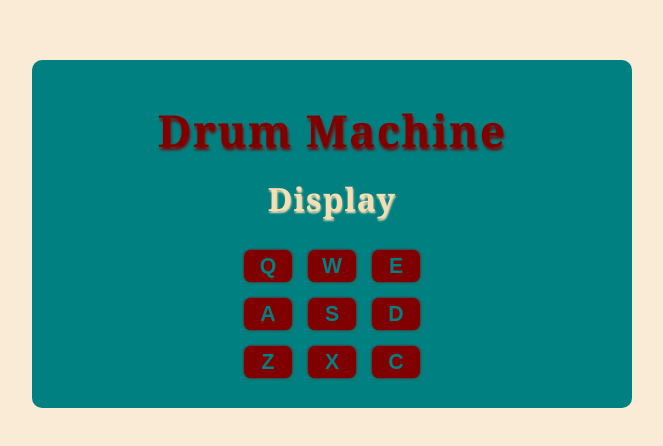
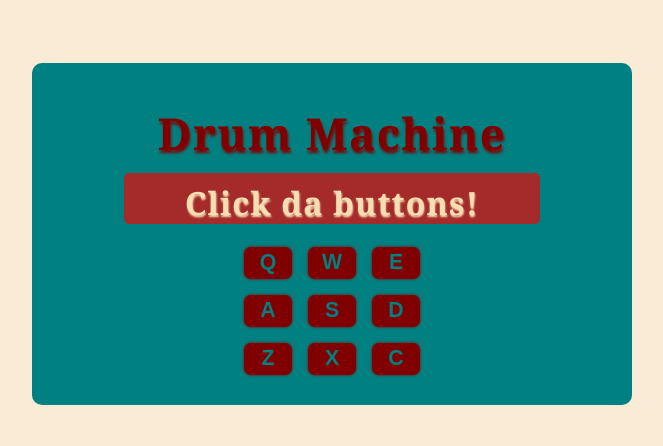
Before and after one commit to AndreyDmitriev39r/fcc-drum-machine, a React (Create React App) app: page / in a window 1280 px wide. Shown: the part 166-612 px from the top of the page, without its empty margins (308-971 px from the left). Built offline with nearby package versions, Linux system fonts and the light colour scheme.

Commit message:
shared state for drumpad and display

```diff
--- a/src/App.js
+++ b/src/App.js
@@ -1,3 +1,5 @@
+import { useState } from 'react';
+
 import Heading from "./components/Heading";
 import Display from "./components/Display";
 import DrumPad from "./components/DrumPad";
@@ -6,19 +8,30 @@ import drumPadsData from "./data";
 
 function App() {
 
+  // state
+
+  const [displayText, setDisplaytext] = useState('Click da buttons!');
+
+  const handleClick = (event) => {
+    setDisplaytext(event.target.id);
+  }
+
+  // rendering
+
   const drumPads = drumPadsData.map((drumPad) =>
     <DrumPad
       id={drumPad.id}
       text={drumPad.text}
       audioSource={drumPad.source}
       key={drumPad.id}
+      clickHandler={handleClick}
     />
   )
 
   return (
     <>
       <Heading />
-      <Display />
+      <Display text={displayText} />
       <div id="drumpad-container">
         {drumPads}
       </div>
--- a/src/components/Display.js
+++ b/src/components/Display.js
@@ -1,6 +1,8 @@
-function Display() {
+function Display({text}) {
   return (
-    <h1 id='display'>Display</h1>
+    <div id="display">
+      <h1>{text}</h1>
+    </div>
   );
 }
 
--- a/src/components/DrumPad.js
+++ b/src/components/DrumPad.js
@@ -1,8 +1,9 @@
-function Drumpad({id, text, audioSource}) {
+function Drumpad({id, text, audioSource, clickHandler}) {
   return (
     <button
       id={id}
       className="drum-pad"
+      onClick={clickHandler}
     >
       {text}
       <audio
--- a/src/index.css
+++ b/src/index.css
@@ -39,12 +39,19 @@ body {
 }
 
 #display {
-  padding: 7.5px;
   color: wheat;
-  font-size: 2rem;
   letter-spacing: 1.15px;
   text-shadow: 0.7px 2px 2px wheat;
   margin-bottom: 1.4rem;
+  width: 80%;
+  height: 51px;
+  background-color: brown;
+  border-radius: 5px;
+}
+
+#display > h1 {
+  padding: 7.5px;
+  font-size: 2rem;
 }
 
 #drumpad-container {
```
